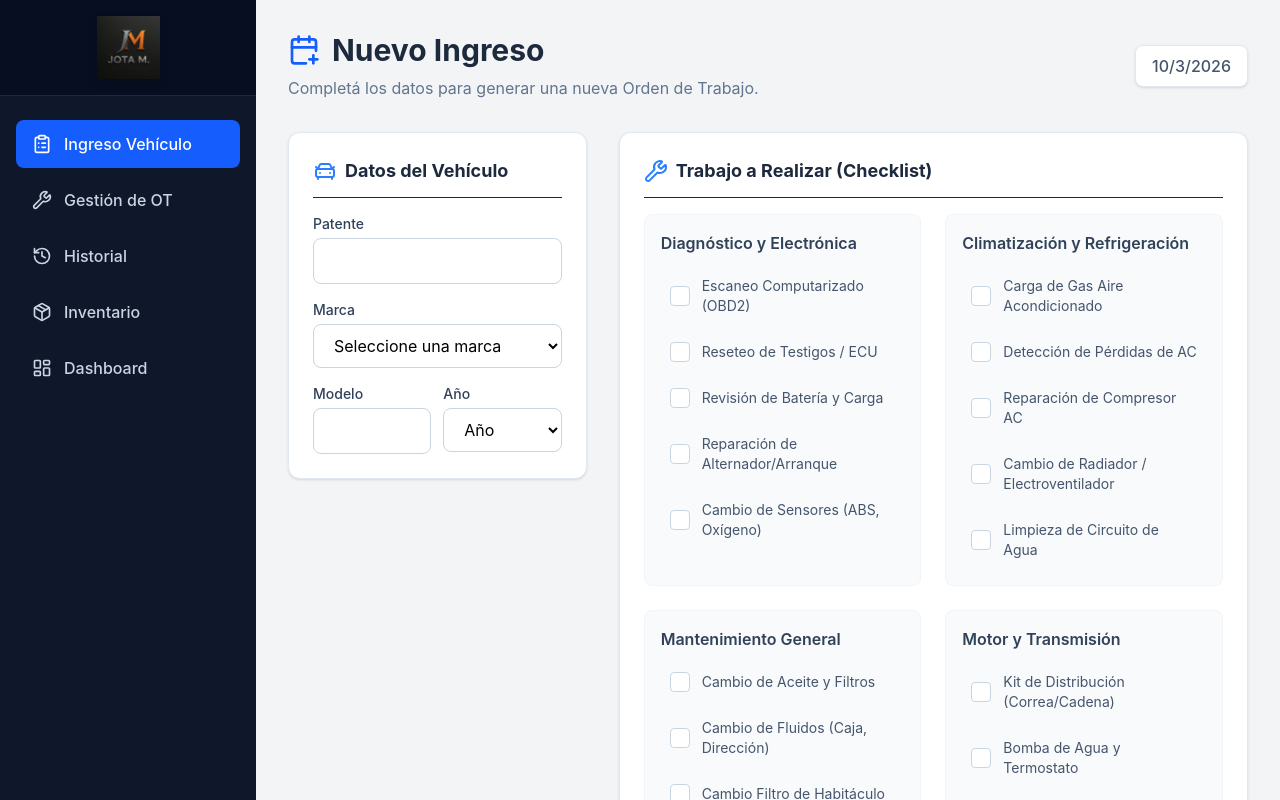
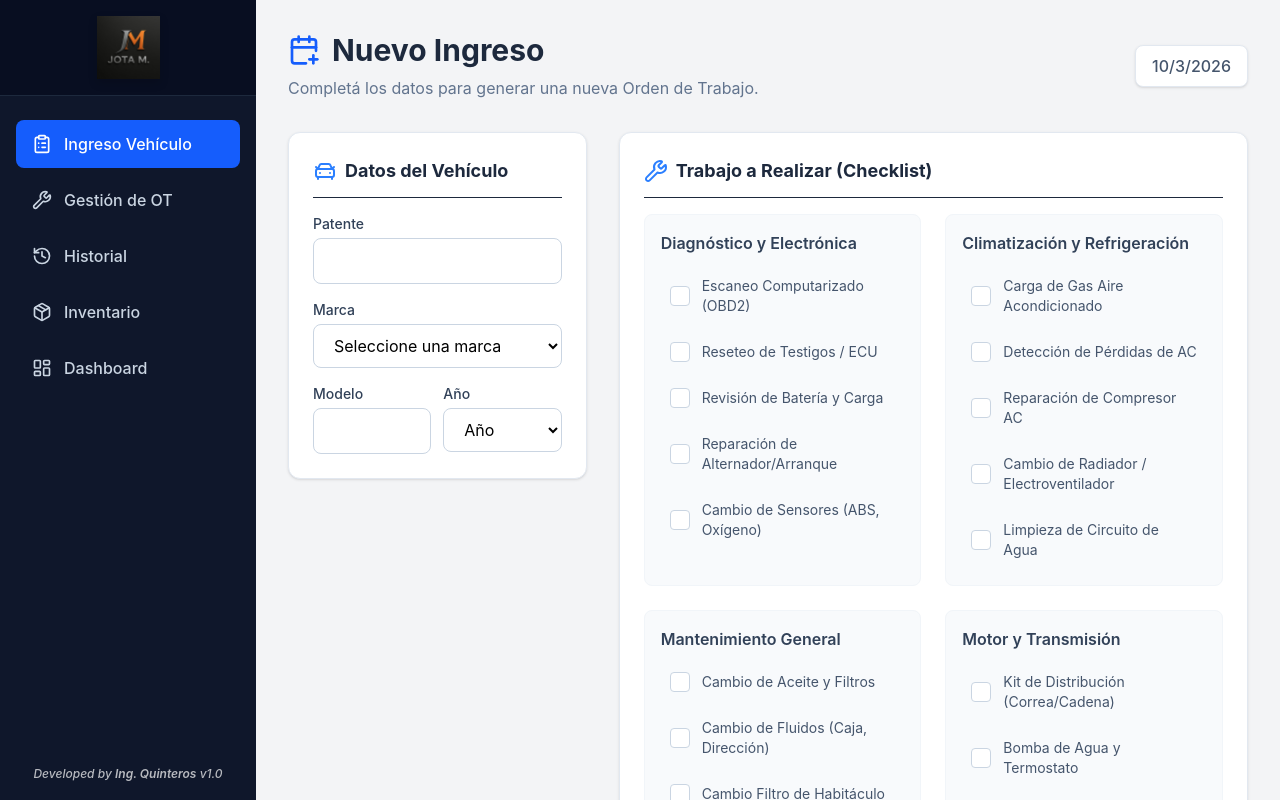
Before and after one commit to maxida/taller-flow, a React (Vite) app: page / in a window 1280 px wide. Built offline with nearby package versions, Linux system fonts and the light colour scheme.

Commit message:
iclude Developed by Ing. Quinteros v1.0

```diff
--- a/src/components/Layout.jsx
+++ b/src/components/Layout.jsx
@@ -47,6 +47,12 @@ export default function Layout() {
             );
           })}
         </nav>
+        {/* Footer sutil */}
+        <div className="px-4 py-4">
+          <div className="text-center">
+            <span className="text-white/70 italic text-xs font-medium">Developed by <span className="font-semibold">Ing. Quinteros</span> v1.0</span>
+          </div>
+        </div>
       </aside>
 
       {/* Contenido Principal (Acá se renderiza la página activa) */}
```
